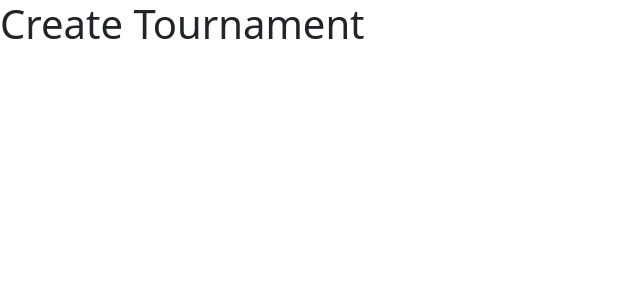
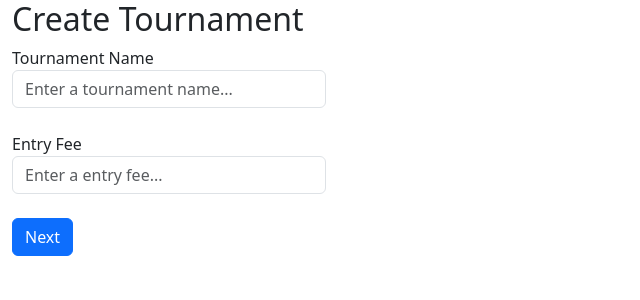
Before and after one commit to DaveDeSellier/TournamentTracker, a React (Vite) app in the folder TournamentTracker.React/: page /createtournament in a window 1280 px wide. Shown: the top 300 px of the page, without its empty margins (0-640 px from the left). Built offline with nearby package versions, Linux system fonts and the light colour scheme.

Commit message:
Updated Create Tournament page

```diff
--- a/TournamentTracker.React/src/pages/CreateTournament.tsx
+++ b/TournamentTracker.React/src/pages/CreateTournament.tsx
@@ -1,3 +1,61 @@
+import { useState } from "react";
+import { Create, ITournamentModel } from "../services/TournamentService";
+
 export default function CreateTournament() {
-    return <h1>Create Tournament</h1>;
+    const [tournamentName, setTournamentName] = useState<string>();
+    const [entryFee, setEntryFee] = useState<number>();
+
+    const tournament: ITournamentModel = { tournamentName, entryFee };
+
+    function onSubmit() {
+        if (!isFormValid()) {
+            return;
+        }
+    }
+
+    function isFormValid(): boolean {
+        return true;
+    }
+
+    async function postData() {
+        const response = await Create("api/Tournament", tournament);
+    }
+
+    return (
+        <div className="container-fluid">
+            <h2>Create Tournament</h2>
+            <form>
+                <div>
+                    <div className="form-group w-25">
+                        <label>Tournament Name </label>
+                        <input
+                            className="form-control"
+                            type="text"
+                            placeholder="Enter a tournament name..."
+                            onChange={(e) => setTournamentName(e.target.value)}
+                        />
+                    </div>
+
+                    <div className="mt-4 form-group-item w-25">
+                        <label>Entry Fee</label>
+                        <input
+                            className="form-control"
+                            type="text"
+                            placeholder="Enter a entry fee..."
+                            onChange={(e) =>
+                                setEntryFee(parseInt(e.target.value))
+                            }
+                        />
+                    </div>
+                    <button
+                        className="mt-4 btn btn-primary"
+                        type="submit"
+                        onClick={onSubmit}
+                    >
+                        Next
+                    </button>
+                </div>
+            </form>
+        </div>
+    );
 }
```
